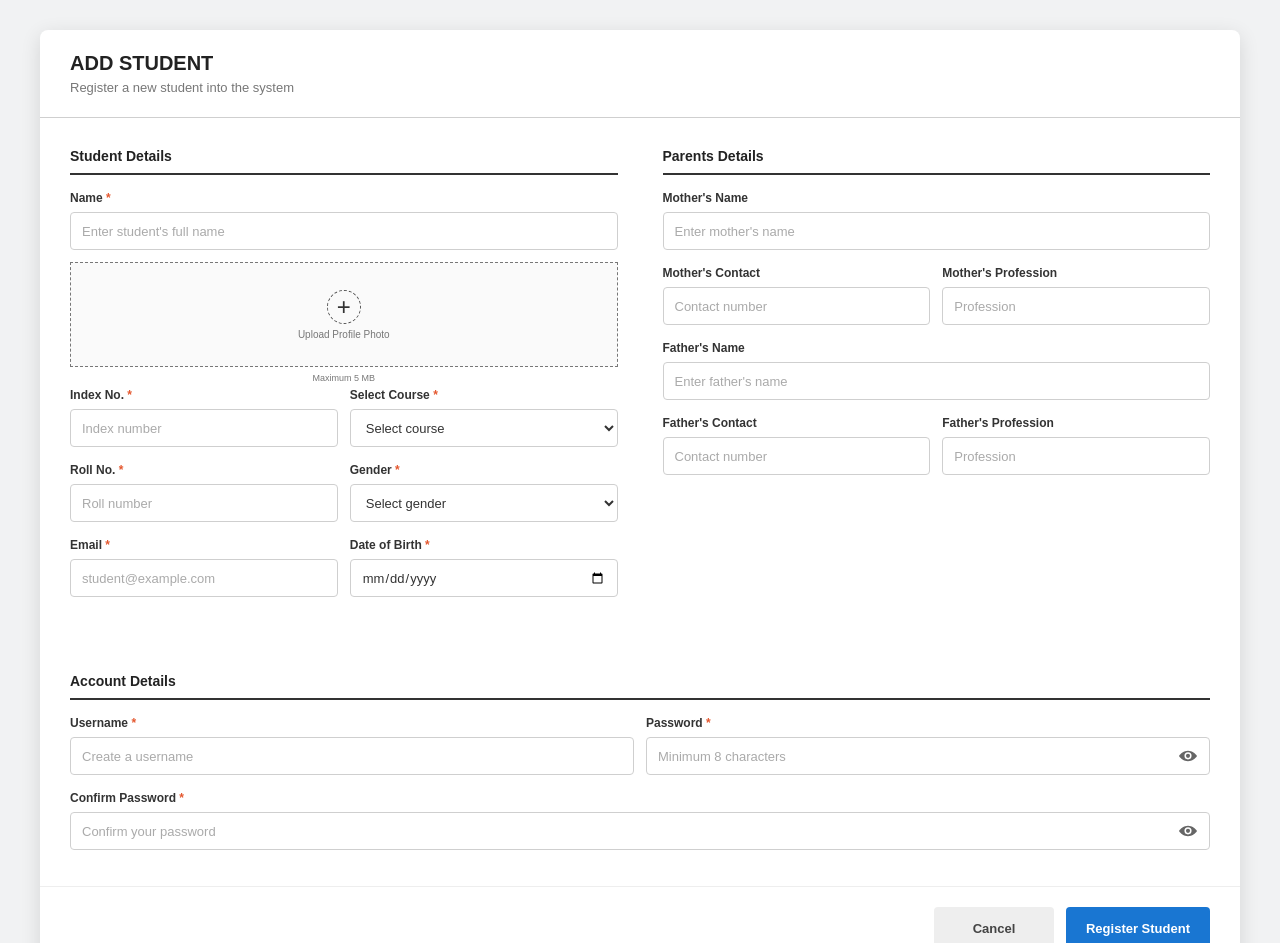
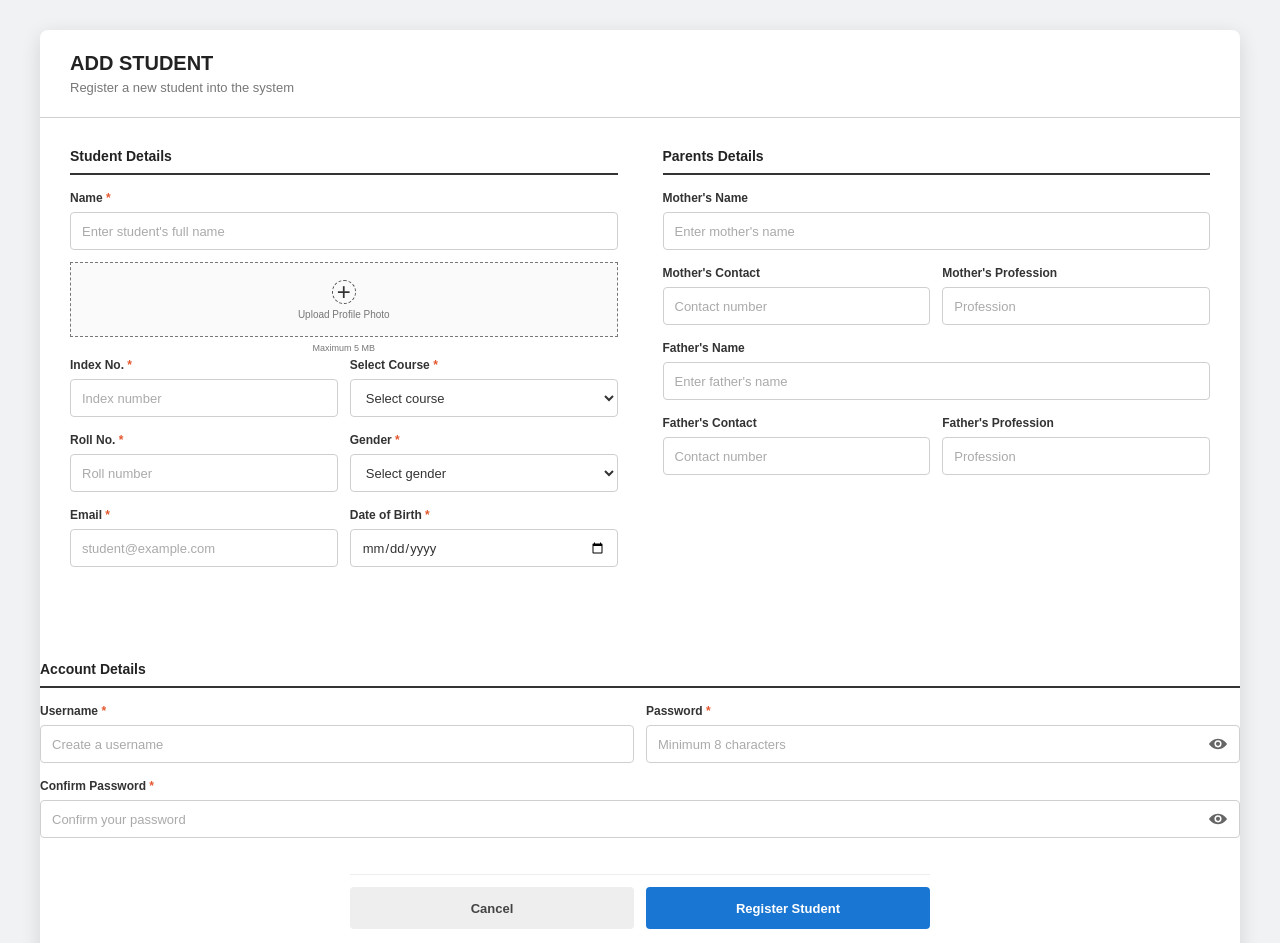
Before and after one commit to Gsathsarani/Student_management, a React (Create React App) app: page /register in a window 1280 px wide. Shown: the top 943 px of the page. Built offline with nearby package versions, Linux system fonts and the light colour scheme.

Commit message:
button_width_changes

```diff
--- a/src/index.css
+++ b/src/index.css
@@ -113,6 +113,12 @@ form {
   min-width: 0;
 }
 
+.right-column {
+  display: flex;
+  flex-direction: column;
+  width: 100%;
+}
+
 
 /* =========================================
    FORM SECTIONS
@@ -120,6 +126,16 @@ form {
 
 .form-section {
   margin-bottom: 30px;
+  width: 100%;
+}
+
+.account-section {
+  width: 100%;
+  margin-top: 18px;
+}
+
+.account-section .form-row {
+  width: 100%;
 }
 
 .form-section h2,
@@ -292,7 +308,7 @@ form {
 
   width: 100%;
   max-width: 100%;
-  height: 105px;
+  height: 75px;
 
   border: 1px dashed #777;
 
@@ -338,8 +354,8 @@ form {
 }
 
 .plus-icon {
-  width: 34px;
-  height: 34px;
+  width: 24px;
+  height: 24px;
 
   border: 1px dashed #555;
 
@@ -426,7 +442,7 @@ form {
 ========================================= */
 
 .account-section {
-  padding: 0 30px 20px;
+  padding: 0 0 20px;
 }
 
 .account-section .form-group {
@@ -471,20 +487,26 @@ form {
 ========================================= */
 
 .form-actions {
-  display: flex;
+  display: grid;
 
-  justify-content: flex-end;
+  grid-template-columns: repeat(2, minmax(0, 1fr));
 
   gap: 12px;
 
-  padding: 20px 30px 10px;
+  width: 100%;
+  max-width: 580px;
+
+  margin: 0 auto;
+
+  padding: 12px 0 8px;
 
   border-top: 1px solid #eee;
 }
 
 .cancel-button,
 .submit-button {
-  min-width: 120px;
+  width: 100%;
+  min-width: 0;
 
   height: 42px;
 
@@ -525,9 +547,9 @@ form {
 ========================================= */
 
 .login-link {
-  padding: 10px 30px 25px;
+  padding: 6px 0 18px;
 
-  text-align: right;
+  text-align: center;
 
   font-size: 13px;
 
```
